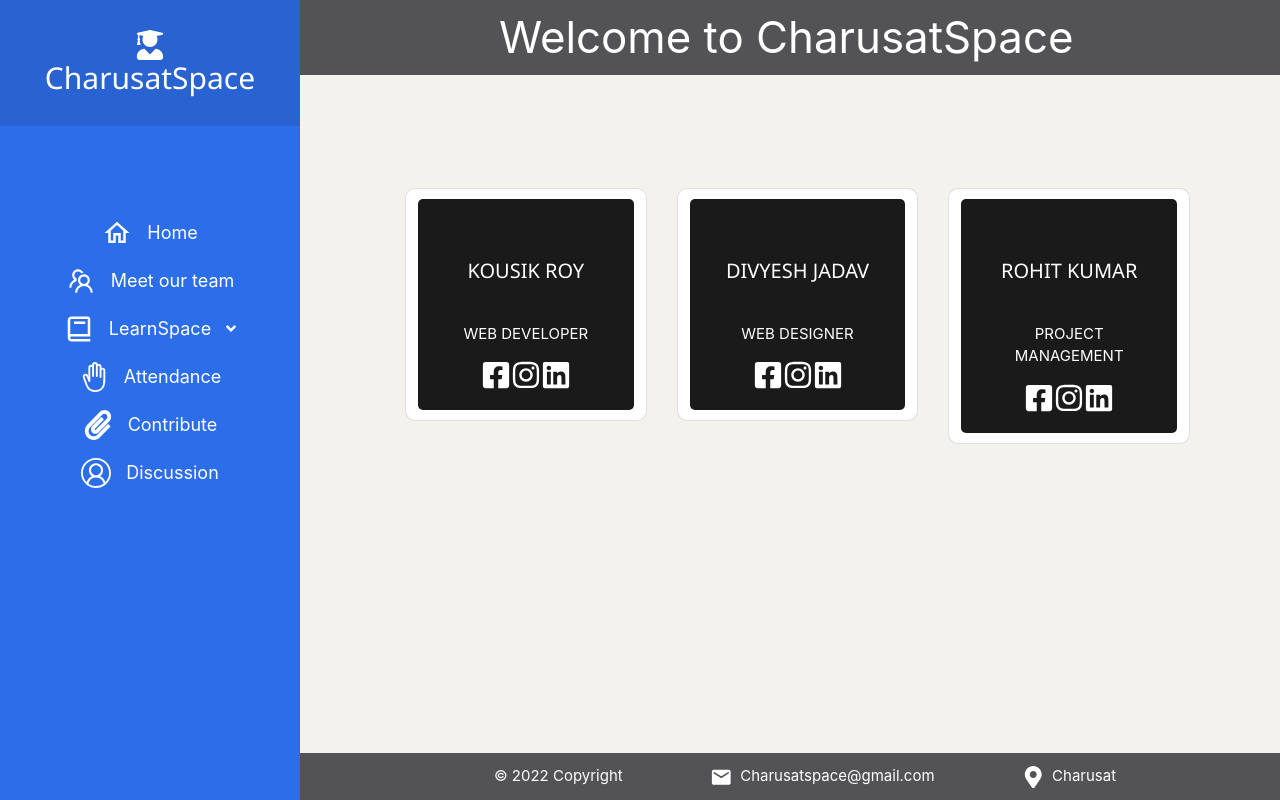
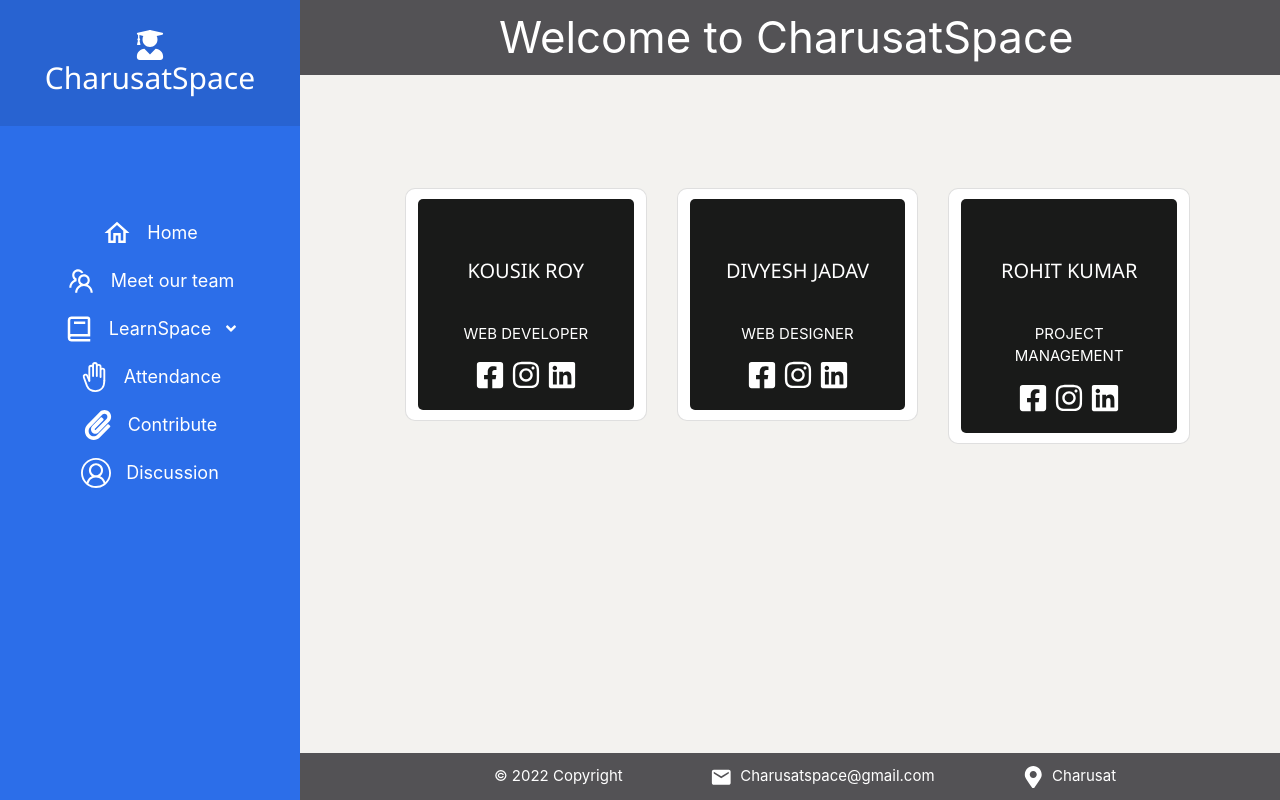
Before and after one commit to KousikRoy-EC/CharusatSpace, a React (Create React App) app in the folder FRONTEND/: page /Team in a window 1280 px wide. Shown: the top 800 px of the page. Built offline with nearby package versions, Linux system fonts and the light colour scheme; some icons are missing.

Commit message:
icon css updated

```diff
--- a/FRONTEND/src/components/App.css
+++ b/FRONTEND/src/components/App.css
@@ -853,3 +853,8 @@ form.create-note button {
   font-family: inherit;
   resize: none;
 }
+
+.icon {
+  margin-left: 3px;
+  margin-right: 3px;
+}
```
